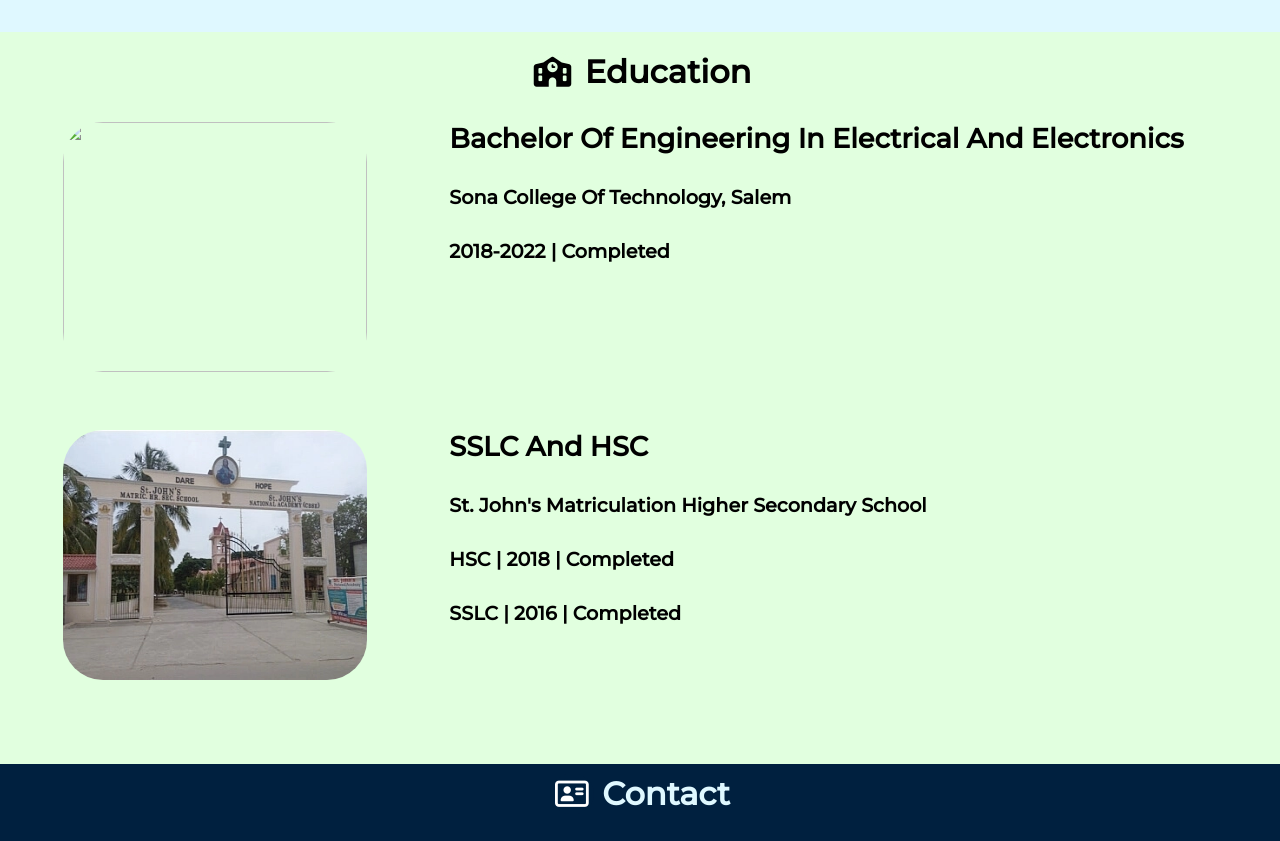
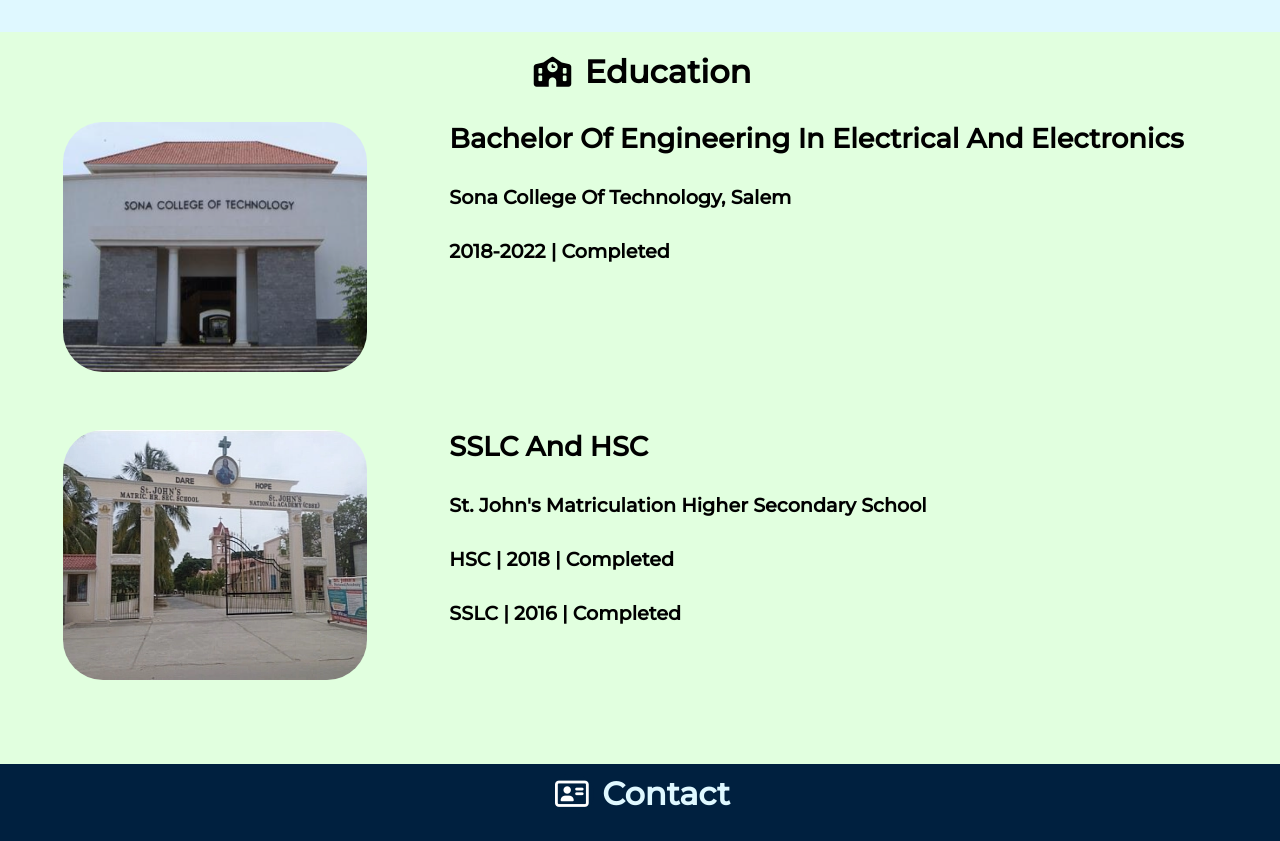
Before and after one commit to Sameer-Ashish/My-profile, a plain HTML site: page index.html in a window 1280 px wide. Shown: the part 2140-2981 px from the top of the page. Drawn offline with Linux system fonts and the light colour scheme; the site is published under a folder, as on GitHub Pages, so addresses that start at the root find nothing.

Commit message:
Update index.html

```diff
--- a/index.html
+++ b/index.html
@@ -105,7 +105,7 @@
     <p id="Education"><i class="fa-solid fa-school"></i> Education</p>
     <div class="Education-c">
         <div class="edu-1">
-            <img id="College" src="/image/sona.png">
+            <img id="College" src="./image/sona.png">
             <div class="edu-dat">
                 <p>Bachelor Of Engineering In Electrical And Electronics </p>
                 <p>Sona College Of Technology, Salem</p>
```
